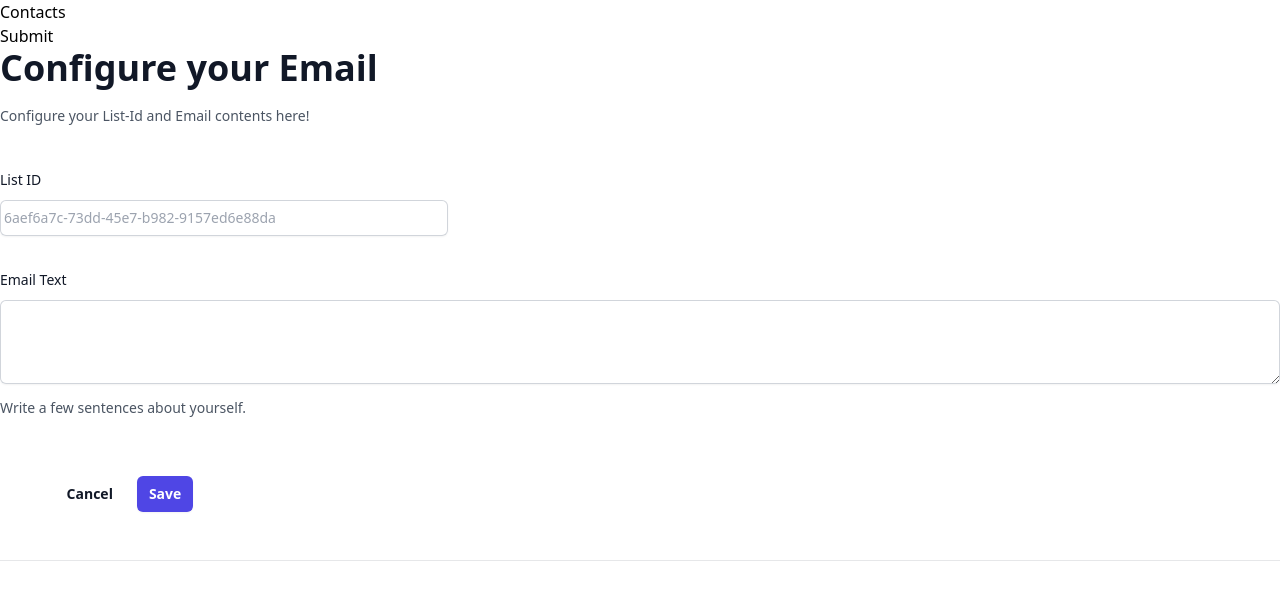
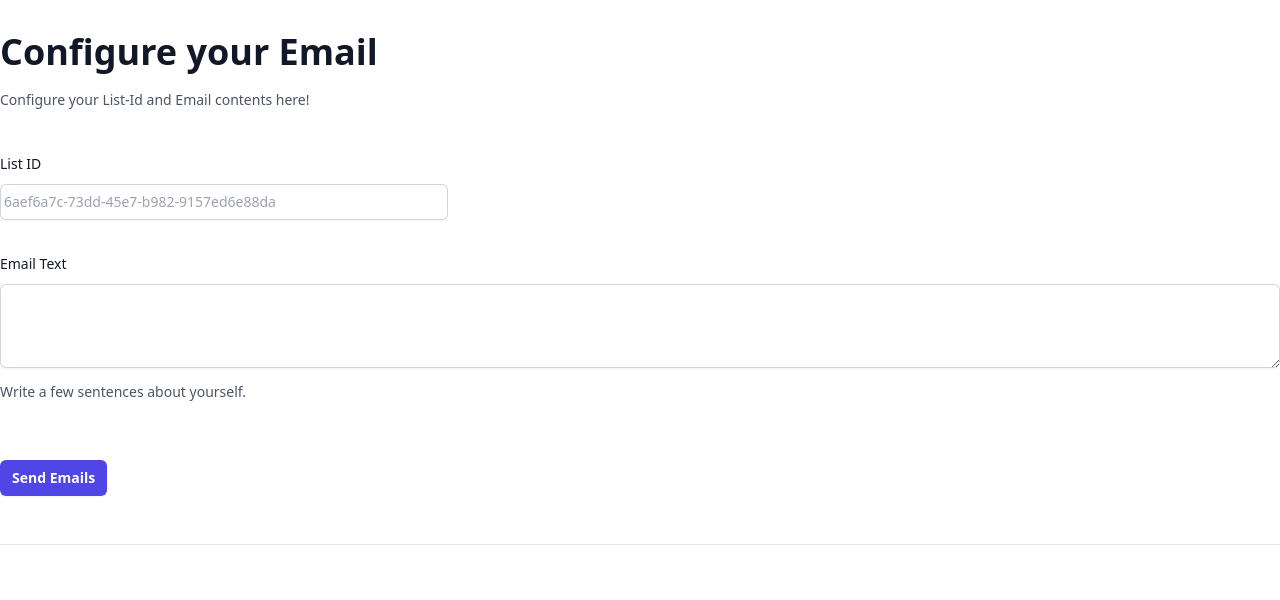
Before and after one commit to codesphere-cloud/sendgridAPI, a website: page public/index.html in a window 1280 px wide. Drawn offline with Linux system fonts and the light colour scheme.

Commit message:
adjusted styling

```diff
--- a/public/index.html
+++ b/public/index.html
@@ -8,15 +8,8 @@
   <link href="./index.css" rel="stylesheet">
 </head>
 <body>
-  <h1>Contacts</h1>
-  <div id="contacts"></div>
-
+<div class="container mx-auto mt-8">
   <form id="emailForm">
-    <input id="sendEmail" type="submit">
-  </form>
-
-<div class="container mx-auto">
-  <form>
     <div class="space-y-12">
       <div class="border-b border-gray-900/10 pb-12">
         <h1 class="mb-4 text-4xl font-extrabold text-gray-900">Configure your Email</h1>
@@ -40,9 +33,8 @@
             <p class="mt-3 text-sm leading-6 text-gray-600">Write a few sentences about yourself.</p>
           </div>
 
-    <div class="mt-6 flex items-center justify-end gap-x-6">
-      <button type="button" class="text-sm font-semibold leading-6 text-gray-900">Cancel</button>
-      <button type="submit" class="rounded-md bg-indigo-600 px-3 py-2 text-sm font-semibold text-white shadow-sm hover:bg-indigo-500 focus-visible:outline focus-visible:outline-2 focus-visible:outline-offset-2 focus-visible:outline-indigo-600">Save</button>
+    <div class="mt-6 flex items-center justify-start">
+      <button type="submit" class="rounded-md bg-indigo-600 px-3 py-2 text-sm font-semibold text-white shadow-sm hover:bg-indigo-500 focus-visible:outline focus-visible:outline-2 focus-visible:outline-offset-2 focus-visible:outline-indigo-600">Send Emails</button>
     </div>
   </form>
 </div>
@@ -56,10 +48,6 @@
 
       fetch('/contacts')
       .then(response => response.json())
-      .then(data => {
-        const contactsDiv = document.getElementById('contacts');
-        contactsDiv.textContent = JSON.stringify(data, null, 2);
-      })
       .catch(error => console.error('Error:', error));
 
     })
--- a/server/data/contacts.json
+++ b/server/data/contacts.json
@@ -1,4 +1,4 @@
 {"contact_id":"b3008d98-569d-4531-b4b7-b1d6aa856161","created_at":"2023-05-02T12:28:49Z","custom_fields":{},"email":"alexander.voll@codesphere.com","updated_at":"2023-06-02T06:46:36Z"}
+{"contact_id":"3c692a2c-f0ab-4046-bcf4-554f7919ddec","created_at":"2023-06-28T10:31:33Z","custom_fields":{},"email":"alex.ferdi2@gmail.com","first_name":"asfsdf","last_name":"sdafsad","updated_at":"2023-06-28T10:32:51Z"}
 {"contact_id":"fdd95fc9-c05a-4061-8cff-428b74ad5960","created_at":"2023-05-05T11:24:39Z","custom_fields":{},"email":"c.alex.voll@gmail.com","updated_at":"2023-06-28T10:33:51Z"}
 {"contact_id":"9facb4db-2344-4686-b833-834005c64659","created_at":"2023-06-28T10:31:44Z","custom_fields":{},"email":"aroundarthd@gmail.com","first_name":"dasfsda","last_name":"sadfdsa","updated_at":"2023-06-28T10:33:11Z"}
-{"contact_id":"3c692a2c-f0ab-4046-bcf4-554f7919ddec","created_at":"2023-06-28T10:31:33Z","custom_fields":{},"email":"alex.ferdi2@gmail.com","first_name":"asfsdf","last_name":"sdafsad","updated_at":"2023-06-28T10:32:51Z"}
```
Also changed, not shown: public/index.css.
